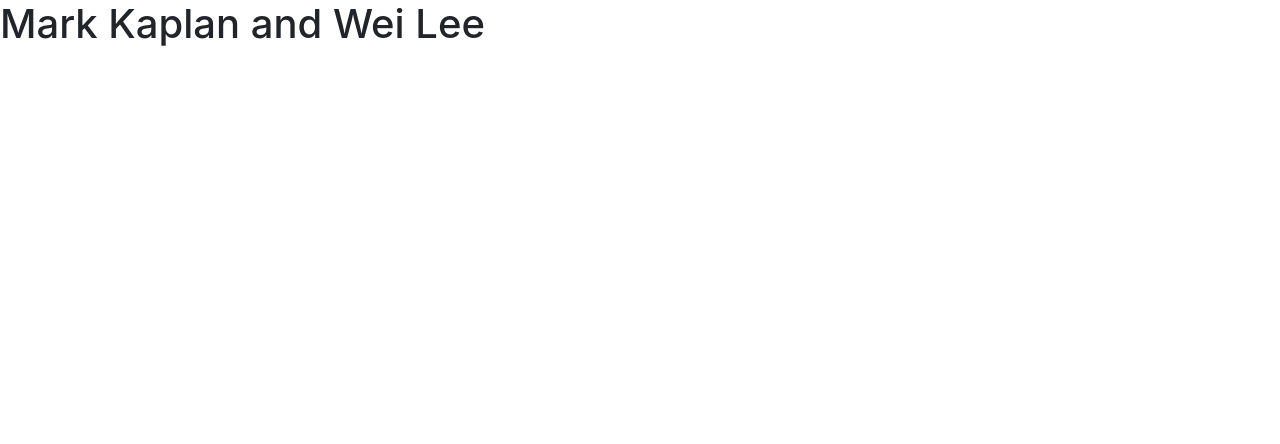
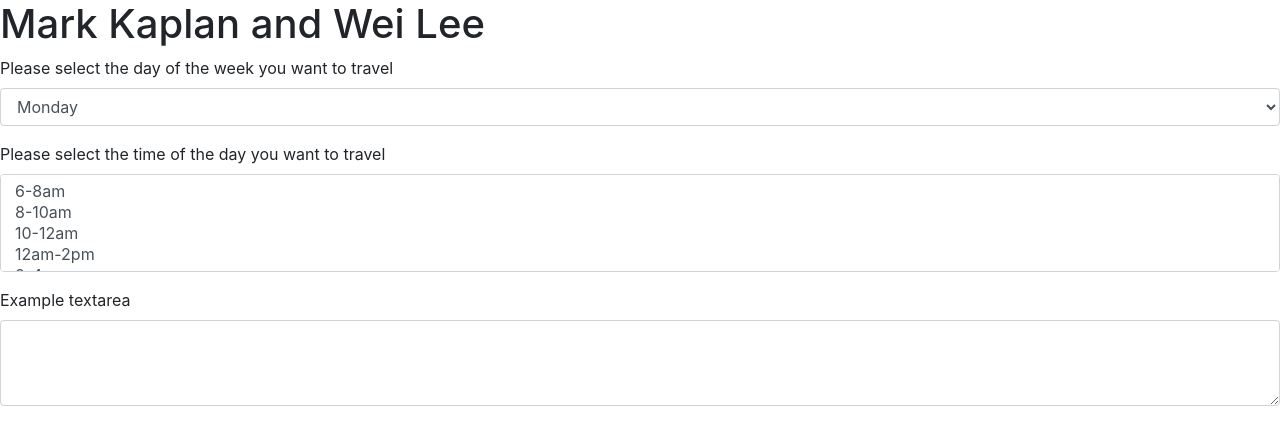
Before and after one commit to comp680team4/project, a plain HTML site: page index.html in a window 1280 px wide. Drawn offline with nearby package versions, Linux system fonts and the light colour scheme.

Commit message:
Update index.html

```diff
--- a/index.html
+++ b/index.html
@@ -13,6 +13,40 @@
   <body>
     <h1>Mark Kaplan and Wei Lee</h1>
 
+    <form>
+
+  <div class="form-group">
+    <label for="exampleFormControlSelect1">Please select the day of the week you want to travel</label>
+    <select class="form-control" id="exampleFormControlSelect1">
+      <option>Monday</option>
+      <option>Tuesday</option>
+      <option>Wednesday</option>
+      <option>Thursday</option>
+      <option>Friday</option>
+      <option>Saturday</option>
+      <option>Sunday</option>
+    </select>
+  </div>
+  <div class="form-group">
+    <label for="exampleFormControlSelect2">Please select the time of the day you want to travel</label>
+    <select multiple class="form-control" id="exampleFormControlSelect2">
+      <option>6-8am</option>
+      <option>8-10am</option>
+      <option>10-12am</option>
+      <option>12am-2pm</option>
+      <option>2-4pm</option>
+      <option>4-6pm</option>
+      <option>6-8pm</option>
+      <option>8pm-12am</option>
+      <option>12-6am</option>
+    </select>
+  </div>
+  <div class="form-group">
+    <label for="exampleFormControlTextarea1">Example textarea</label>
+    <textarea class="form-control" id="exampleFormControlTextarea1" rows="3"></textarea>
+  </div>
+</form>
+
     <!-- Optional JavaScript -->
     <!-- jQuery first, then Popper.js, then Bootstrap JS -->
     <script src="https://code.jquery.com/jquery-3.2.1.slim.min.js" integrity="sha384-KJ3o2DKtIkvYIK3UENzmM7KCkRr/rE9/Qpg6aAZGJwFDMVNA/GpGFF93hXpG5KkN" crossorigin="anonymous"></script>
```
